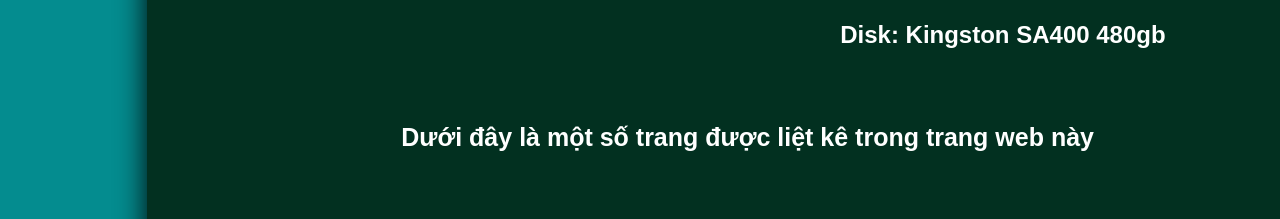
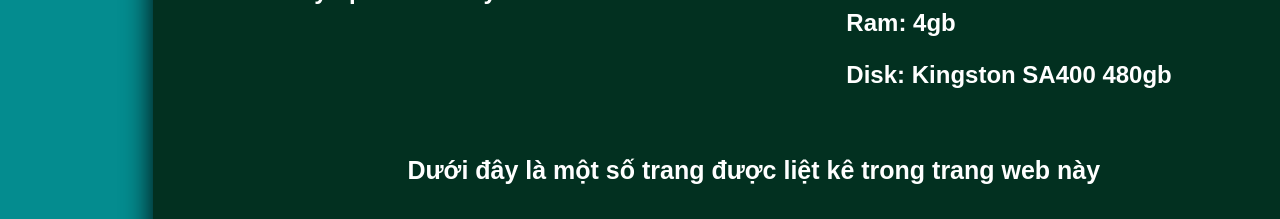
Before and after one commit to quangwang123/NguyenMQ, a plain HTML site: page index.html in a window 1280 px wide. Shown: the part 167-386 px from the top of the page. Drawn offline with Linux system fonts and the light colour scheme.

Commit message:
Update css.css

```diff
--- a/css.css
+++ b/css.css
@@ -1,7 +1,4 @@
 * {
-    margin: 0;
-    padding: 0;
-    box-sizing: border-box;
     font-family: Arial, Helvetica, sans-serif;
 }
 
```
